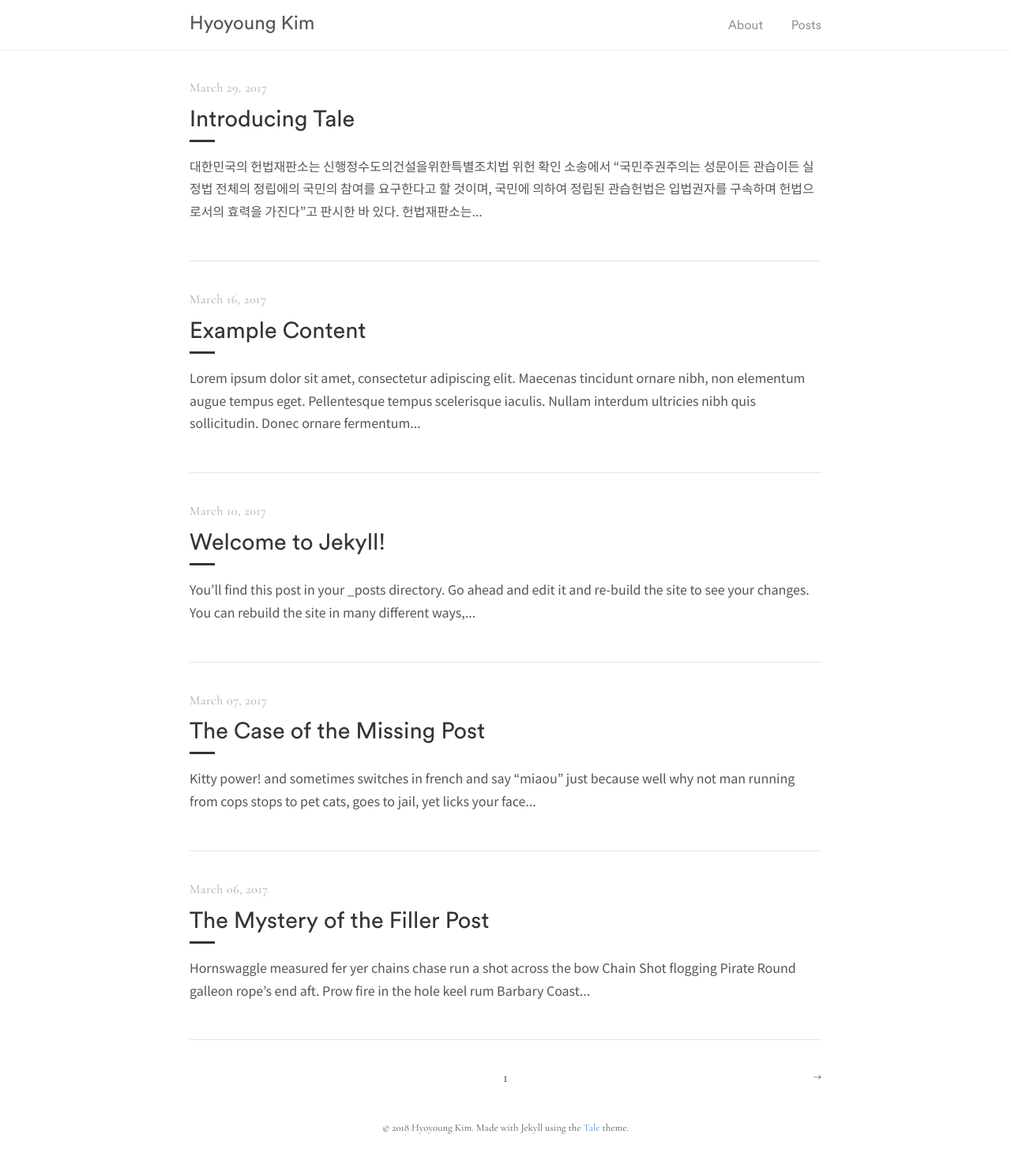
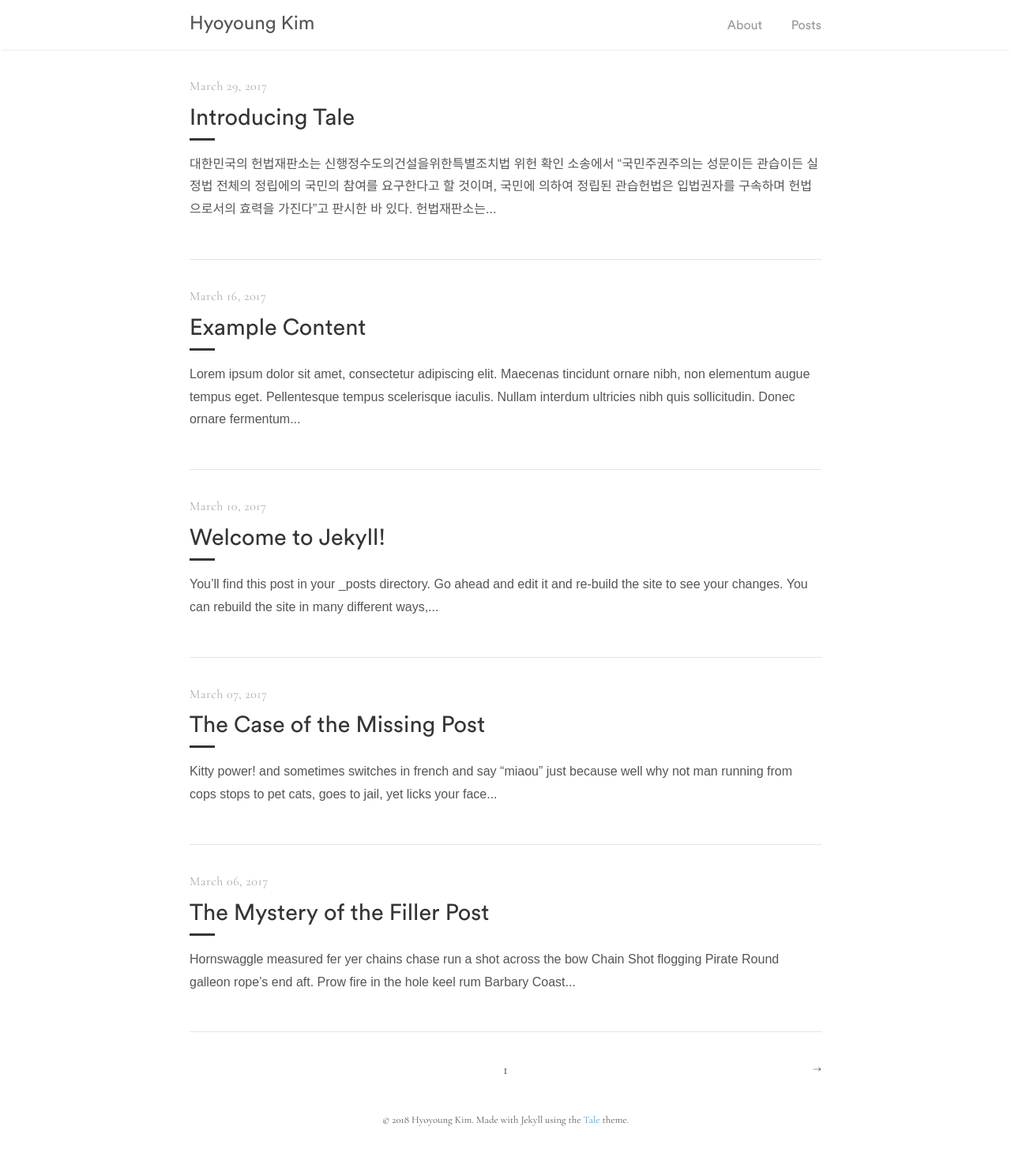
Before and after one commit to hyngkm/hyngkm.github.io, a Jekyll site: the page built from index.html, in a window 1280 px wide. Shown: the whole page at 79% size. Built offline with Jekyll 4.4.1, drawn with Linux system fonts in a browser that asks for light colours; the list of posts is cut into pages by our own code.

Commit message:
Update main.scss

```diff
--- a/assets/main.scss
+++ b/assets/main.scss
@@ -15,4 +15,4 @@
     font-style: normal;
 }
 
-@import url('https://fonts.googleapis.com/css?family=Cormorant+Garamond|Nanum+Myeongjo|Noto+Sans+KR|Poppins|Roboto+Mono');
+@import url('https://fonts.googleapis.com/css?family=Cormorant+Garamond|Noto+Serif+KR|Roboto+Mono');
```
